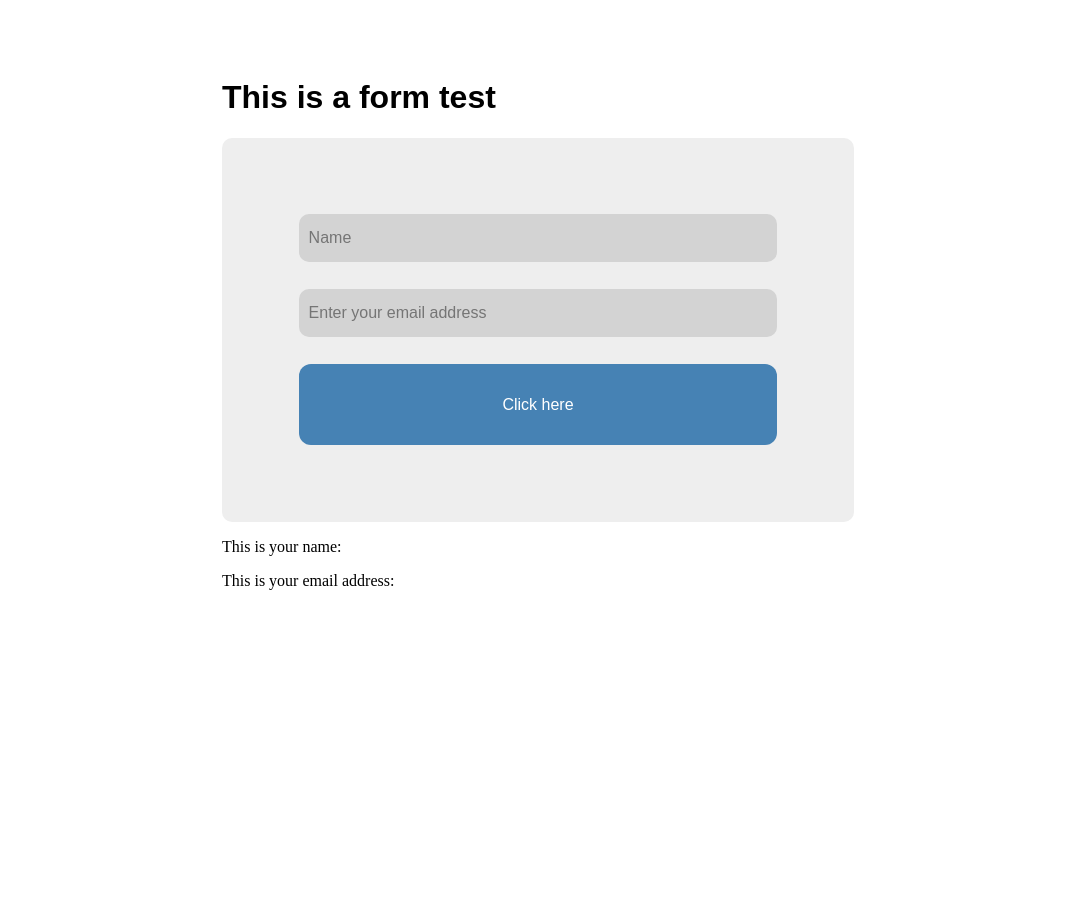
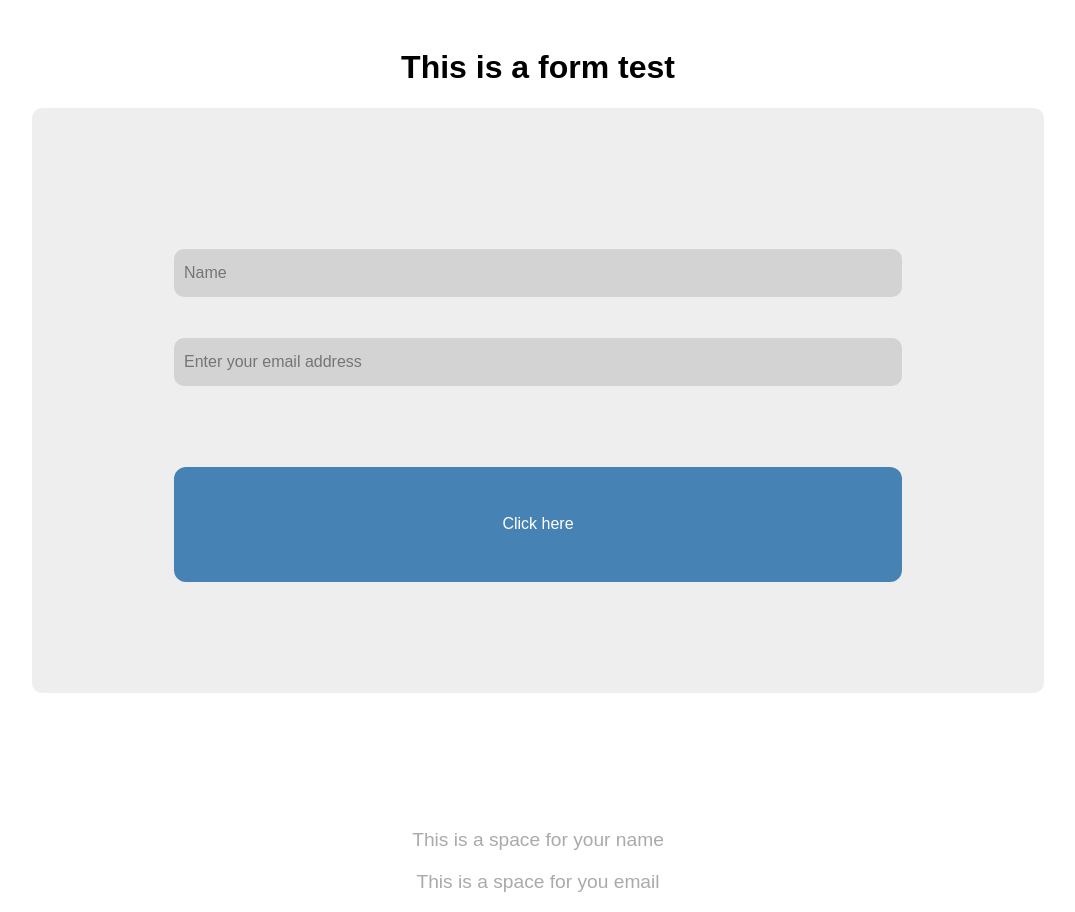
Before and after one commit to liamseanbrady/web_form_practice, a plain HTML site: page index.html in a window 1280 px wide. Shown: the whole page, without its empty margins (102-1177 px from the left). Before the commit the page ends 800 px from the top, so only its background shows below. Drawn offline with nearby package versions, Linux system fonts and the light colour scheme.

Commit message:
Last global commit. Branching and merging from now

```diff
--- a/index.html
+++ b/index.html
@@ -16,8 +16,8 @@
 				</form>
 			</div>
 			<div id="output">
-				<p id="nameOutput">This is your name: </p>
-				<p id="emailOutput">This is your email address: </p>
+				<p id="nameOutput">This is a space for your name</p>
+				<p id="emailOutput">This is a space for you email</p>
 			</div>
 		</div>
 	</body>
--- a/style.scss
+++ b/style.scss
@@ -1,17 +1,33 @@
 html {
 	margin: 0;
 	padding: 0;
+	font-family: sans-serif;
 }
 
 #wrapper {
-	width: 50%;
+	width: 80%;
 	margin: 0 auto;
-	padding-top: 50px;
+	padding-top: 20px;
+}
+
+h1 {
+	font-family: sans-serif;
+	text-align: center;
+}
+
+#output {
+	padding-top: 10%;
+	p {
+		font-size: 1.2em;
+		color: #aaa;
+		text-align: center;
+	}
 }
 
 form {
 	background-color: #eee;
-	padding: 50px;
+	padding: 10%;
+	padding-bottom: 7%;
 	border-radius: 10px;
 	input {
 		display: block;
@@ -27,6 +43,7 @@ form {
 			border: none;
 		}
 		&[type="submit"] {
+			margin-top: 10%;
 			padding: 6%;
 			background-color: steelblue;
 			color: white;
@@ -34,11 +51,8 @@ form {
 			border-radius: 12px;
 			&:hover {
 				background-color: rgb(100, 100, 220);
+				cursor: pointer;
 			}
 		}
 	}
 }
-
-h1 {
-	font-family: sans-serif;
-}
```
Also changed, not shown: style.css, 1 other file.
